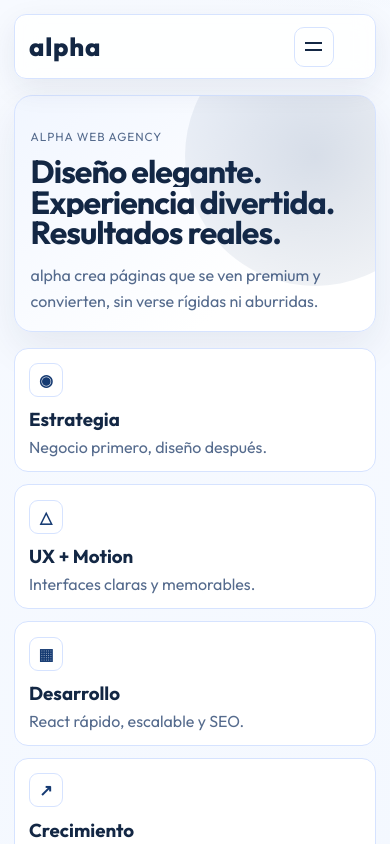
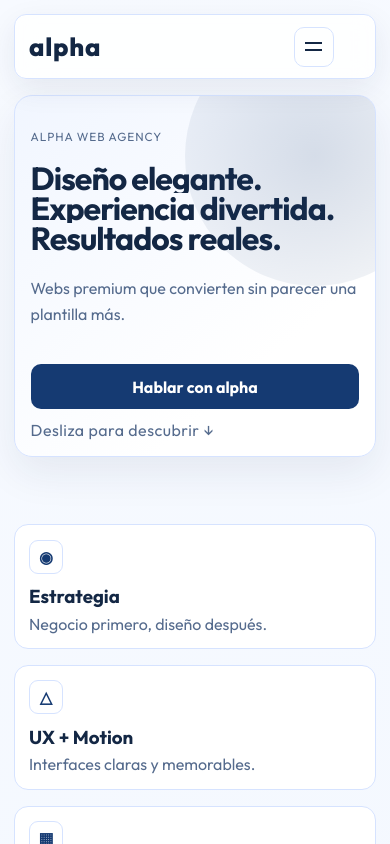
Before and after one commit to Oswald3919/Resurge, a React (Vite) app: page / in a window 390 px wide. Shown: the top 844 px of the page. Built offline with nearby package versions, Linux system fonts and the light colour scheme.

Commit message:
Refine home with cleaner first screen and spacious scroll-reveal sections

```diff
--- a/src/App.css
+++ b/src/App.css
@@ -131,12 +131,36 @@ a { color: inherit; text-decoration: none; }
 
 .page-wrap { width: 100%; padding-top: 1rem; }
 
+.home-spacious {
+  margin-top: clamp(2rem, 8vh, 5.2rem) !important;
+}
+
 .page-hero {
   border: 1px solid var(--line);
   border-radius: 18px;
   padding: clamp(1rem, 3vw, 2.4rem);
   background: linear-gradient(140deg, var(--surface-2), #ffffff 72%);
   box-shadow: 0 16px 40px rgba(20, 41, 78, 0.08);
+}
+
+.home-hero-clean {
+  min-height: min(78vh, 760px);
+  display: grid;
+  align-content: center;
+  gap: 0.4rem;
+}
+
+.hero-clean-actions {
+  margin-top: 1rem;
+  display: flex;
+  align-items: center;
+  gap: 1rem;
+  flex-wrap: wrap;
+}
+
+.scroll-hint {
+  color: var(--muted);
+  letter-spacing: 0.03em;
 }
 
 .hero-light { position: relative; overflow: hidden; }
@@ -157,13 +181,13 @@ a { color: inherit; text-decoration: none; }
 .headline-line { display: inline-block; }
 .page-hero p { margin: 1rem 0 0; max-width: 68ch; line-height: 1.6; color: var(--muted); }
 
-.feature-grid { margin-top: 1rem; display: grid; grid-template-columns: repeat(4, minmax(0, 1fr)); gap: 0.75rem; }
+.feature-grid { margin-top: 1rem; display: grid; grid-template-columns: repeat(4, minmax(0, 1fr)); gap: 1rem; }
 .feature-card { border: 1px solid var(--line); border-radius: 14px; background: var(--surface); padding: 0.9rem; }
 .feature-card .symbol { display: inline-grid; place-items: center; width: 34px; height: 34px; border-radius: 9px; border: 1px solid var(--line); color: var(--accent); font-weight: 800; }
 .feature-card h3 { margin: 0.65rem 0 0; }
 .feature-card p { margin: 0.35rem 0 0; color: var(--muted); }
 
-.visual-band { margin-top: 1rem; display: grid; grid-template-columns: 1.35fr 0.65fr; gap: 0.8rem; }
+.visual-band { margin-top: 1rem; display: grid; grid-template-columns: 1.35fr 0.65fr; gap: 1rem; }
 .mini-chart, .donut-card { border: 1px solid var(--line); border-radius: 14px; background: var(--surface); padding: 0.95rem; box-shadow: 0 10px 28px rgba(20, 41, 78, 0.06); }
 .mini-chart h3, .donut-card h3 { margin: 0; }
 .bars { margin-top: 0.8rem; display: grid; gap: 0.5rem; }
@@ -183,7 +207,7 @@ a { color: inherit; text-decoration: none; }
   border: 1px solid var(--line);
   border-radius: 16px;
   background: var(--surface);
-  padding: clamp(0.9rem, 2.2vw, 1.4rem);
+  padding: clamp(1rem, 3vw, 1.8rem);
   box-shadow: 0 10px 28px rgba(20, 41, 78, 0.06);
 }
 
@@ -194,7 +218,7 @@ a { color: inherit; text-decoration: none; }
 .process-item { border: 1px solid var(--line); border-radius: 10px; padding: 0.7rem 0.8rem; background: var(--surface-2); }
 .process-item p { margin: 0; }
 
-.stats-row { margin-top: 1rem; display: grid; grid-template-columns: repeat(3, minmax(0, 1fr)); gap: 0.8rem; }
+.stats-row { margin-top: 1rem; display: grid; grid-template-columns: repeat(3, minmax(0, 1fr)); gap: 1rem; }
 .stats-row article { border: 1px solid var(--line); border-radius: 14px; background: linear-gradient(145deg, var(--surface), var(--surface-2)); padding: 0.9rem; }
 .stats-row strong { font-size: clamp(1.5rem, 4vw, 2.2rem); }
 .stats-row p { margin: 0.5rem 0 0; color: var(--muted); line-height: 1.5; }
@@ -206,7 +230,7 @@ a { color: inherit; text-decoration: none; }
 .faq-grid h3 { margin: 0; font-size: 1rem; }
 .faq-grid p { margin: 0.5rem 0 0; color: var(--muted); }
 
-.showcase-grid { margin-top: 1rem; display: grid; gap: 0.9rem; grid-template-columns: repeat(3, minmax(0, 1fr)); }
+.showcase-grid { margin-top: 1rem; display: grid; gap: 1rem; grid-template-columns: repeat(3, minmax(0, 1fr)); }
 .showcase-card { position: relative; min-height: 320px; border: 1px solid var(--line); border-radius: 16px; overflow: hidden; }
 .showcase-card img { width: 100%; height: 100%; object-fit: cover; }
 .showcase-content { position: absolute; inset: auto 0 0; padding: 1rem; background: linear-gradient(to top, rgba(17, 34, 62, 0.9), rgba(17, 34, 62, 0.12)); color: #eef5ff; }
@@ -327,6 +351,16 @@ a { color: inherit; text-decoration: none; }
   .menu-toggle { display: inline-flex; justify-self: end; }
   .mobile-overlay { display: block; }
 
+  .home-hero-clean {
+    min-height: auto;
+  }
+
+  .hero-clean-actions {
+    flex-direction: column;
+    align-items: flex-start;
+    gap: 0.65rem;
+  }
+
   .toolbar,
   .catalog-toolbar,
   .product-grid,
--- a/src/App.jsx
+++ b/src/App.jsx
@@ -402,19 +402,28 @@ function HomePage() {
 
   return (
     <main className="page-wrap">
-      <section className="page-hero reveal hero-light">
+      <section className="page-hero reveal hero-light home-hero-clean">
         <p className="eyebrow">alpha web agency</p>
         <h1>
           <span className="headline-line-wrap"><span className="headline-line">Diseño elegante.</span></span>
           <span className="headline-line-wrap"><span className="headline-line">Experiencia divertida.</span></span>
           <span className="headline-line-wrap"><span className="headline-line">Resultados reales.</span></span>
         </h1>
-        <p>
-          alpha crea páginas que se ven premium y convierten, sin verse rígidas ni aburridas.
-        </p>
+        <p>Webs premium que convierten sin parecer una plantilla más.</p>
+        <div className="hero-clean-actions">
+          <a
+            className="solid-btn cta-inline"
+            href={`https://wa.me/${PHONE_NUMBER}?text=Hola%20alpha,%20quiero%20una%20propuesta%20para%20mi%20marca`}
+            target="_blank"
+            rel="noreferrer"
+          >
+            Hablar con alpha
+          </a>
+          <span className="scroll-hint">Desliza para descubrir ↓</span>
+        </div>
       </section>
 
-      <section className="feature-grid reveal">
+      <section className="feature-grid reveal home-spacious">
         {features.map((item) => (
           <article key={item.title} className="feature-card">
             <span className="symbol">{item.icon}</span>
@@ -424,7 +433,7 @@ function HomePage() {
         ))}
       </section>
 
-      <section className="visual-band reveal">
+      <section className="visual-band reveal home-spacious">
         <article className="mini-chart">
           <h3>Impacto Promedio</h3>
           <div className="bars">
@@ -440,7 +449,7 @@ function HomePage() {
         </article>
       </section>
 
-      <section className="process-section reveal">
+      <section className="process-section reveal home-spacious">
         <div className="section-title-row">
           <h2>Cómo funciona alpha</h2>
           <p>Simple, ágil y enfocado en resultados.</p>
@@ -454,7 +463,7 @@ function HomePage() {
         </div>
       </section>
 
-      <section className="stats-row reveal">
+      <section className="stats-row reveal home-spacious">
         <article>
           <strong>+220%</strong>
           <p>ventas online</p>
@@ -469,7 +478,7 @@ function HomePage() {
         </article>
       </section>
 
-      <section className="testimonials reveal">
+      <section className="testimonials reveal home-spacious">
         <div className="section-title-row">
           <h2>Lo que dicen nuestros clientes</h2>
           <p>Resultados que se sienten en marca y en caja.</p>
@@ -484,7 +493,7 @@ function HomePage() {
         </div>
       </section>
 
-      <section className="faq-section reveal">
+      <section className="faq-section reveal home-spacious">
         <div className="section-title-row">
           <h2>Preguntas frecuentes</h2>
           <p>Rápido y directo.</p>
@@ -505,7 +514,7 @@ function HomePage() {
         </div>
       </section>
 
-      <section className="secondary-demo-section reveal">
+      <section className="secondary-demo-section reveal home-spacious">
         <div className="section-title-row">
           <h2>Demos de funcionalidades (secundario)</h2>
           <p>Ejemplos interactivos de lo que podemos construir.</p>
@@ -529,17 +538,10 @@ function HomePage() {
         </div>
       </section>
 
-      <section className="home-cta reveal">
+      <section className="home-cta reveal home-spacious">
         <h2>Listo para que tu marca se vea top y venda mejor?</h2>
         <p>Escribenos y te enviamos propuesta inicial orientada a resultados.</p>
-        <a
-          className="solid-btn cta-inline"
-          href={`https://wa.me/${PHONE_NUMBER}?text=Hola%20alpha,%20quiero%20una%20propuesta%20para%20mi%20marca`}
-          target="_blank"
-          rel="noreferrer"
-        >
-          Hablar con alpha
-        </a>
+        <a className="solid-btn cta-inline" href={`https://wa.me/${PHONE_NUMBER}?text=Hola%20alpha,%20quiero%20una%20propuesta%20para%20mi%20marca`} target="_blank" rel="noreferrer">Hablar con alpha</a>
       </section>
     </main>
   )
```
